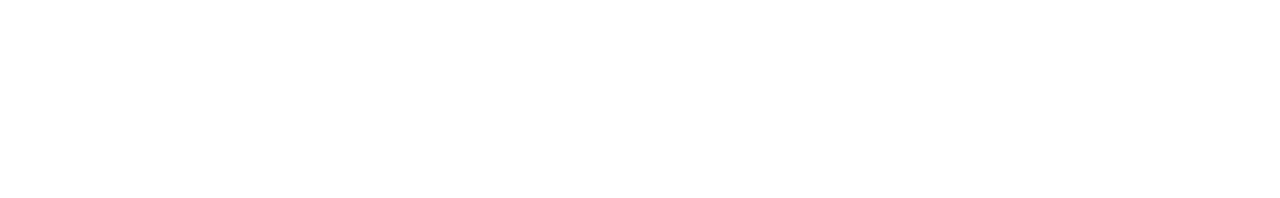
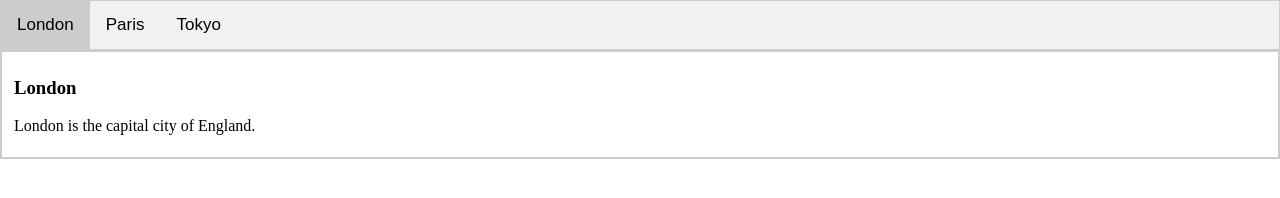
Before and after one commit to Mohammad-Taizul-Islam/HowTo, a plain HTML site: page tab/index.html in a window 1280 px wide. Drawn offline with Linux system fonts and the light colour scheme.

Commit message:
how make basic horizontal tab

```diff
--- a/tab/index.html
+++ b/tab/index.html
@@ -5,12 +5,92 @@
     <meta name="viewport" content="width=device-width, initial-scale=1.0">
     <title>Basic Tabs</title>
     <style>
+        body{
+            margin: 0px;
+            padding: 0px;
+        }
+        .tab{
+            overflow: hidden;
+            border: 1px solid #ccc;
+            background-color: #f1f1f1;
+        }
 
+        .tab button {
+            background-color: inherit;
+            float: left;
+            border: none;
+            outline: none;
+            cursor: pointer;
+            padding: 14px 16px;
+            transition: .3s;
+            font-size: 17px;
+        }
+
+        .tab button:hover{
+            background-color: #ddd;
+        }
+        .tab button.active{
+            background-color: #ccc;
+        }
+
+        .tabcontent{
+            padding: 6px 12px;
+            border:2px solid #ccc;
+            display: none;
+            -webkit-animation: fadeEffect 1s;
+            animation: fadeEffect 1s;
+        }
+
+        @-webkit-keyframes fadeEffect {
+            from{opacity: 0;}
+            to {opacity: 1;}
+        }
+
+        @keyframes fadeEffect {
+            from {opacity: 0;}
+            to{opacity: 1;}
+        }
     </style>
 </head>
 <body>
-    <div class="tabs">
+    <div class="tab">
+        <button type="button" class="tablinks" onclick="openCity(event,'London')" id="defaultOpen">London</button>
+        <button type="button" class="tablinks" onclick="openCity(event,'Paris')">Paris</button>
+        <button type="button" class="tablinks" onclick="openCity(event,'Tokyo')">Tokyo</button>
+    </div>
+    <div id="London" class="tabcontent">
+        <h3>London</h3>
+        <p>London is the capital city of England.</p>
+    </div>
 
+    <div id="Paris" class="tabcontent">
+        <h3>Paris</h3>
+        <p>Paris is the capital city of France.</p>
     </div>
+    <div id="Tokyo" class="tabcontent">
+        <h3>Tokyo</h3>
+        <p>Tokyo is the capital city of Japan.</p>
+    </div>
+
+    <script>
+       function openCity(evt,cityName){
+        let i,tabcontent,tablinks;
+        tabcontent = document.getElementsByClassName("tabcontent");
+        for(i=0;i<tabcontent.length;i++){
+            tabcontent[i].style.display = "none";
+        }
+
+
+        tablinks = document.getElementsByClassName("tablinks");
+        for(l=0;i<tablinks.length;i++){
+            tablinks[i].className = tablinks[i].className.replace(" active","");
+        }
+
+        document.getElementById(cityName).style.display = "block";
+        event.currentTarget.className += " active";
+       }
+
+       document.getElementById("defaultOpen").click();
+    </script>
 </body>
 </html>
```
Also changed, not shown: 1 other file.
